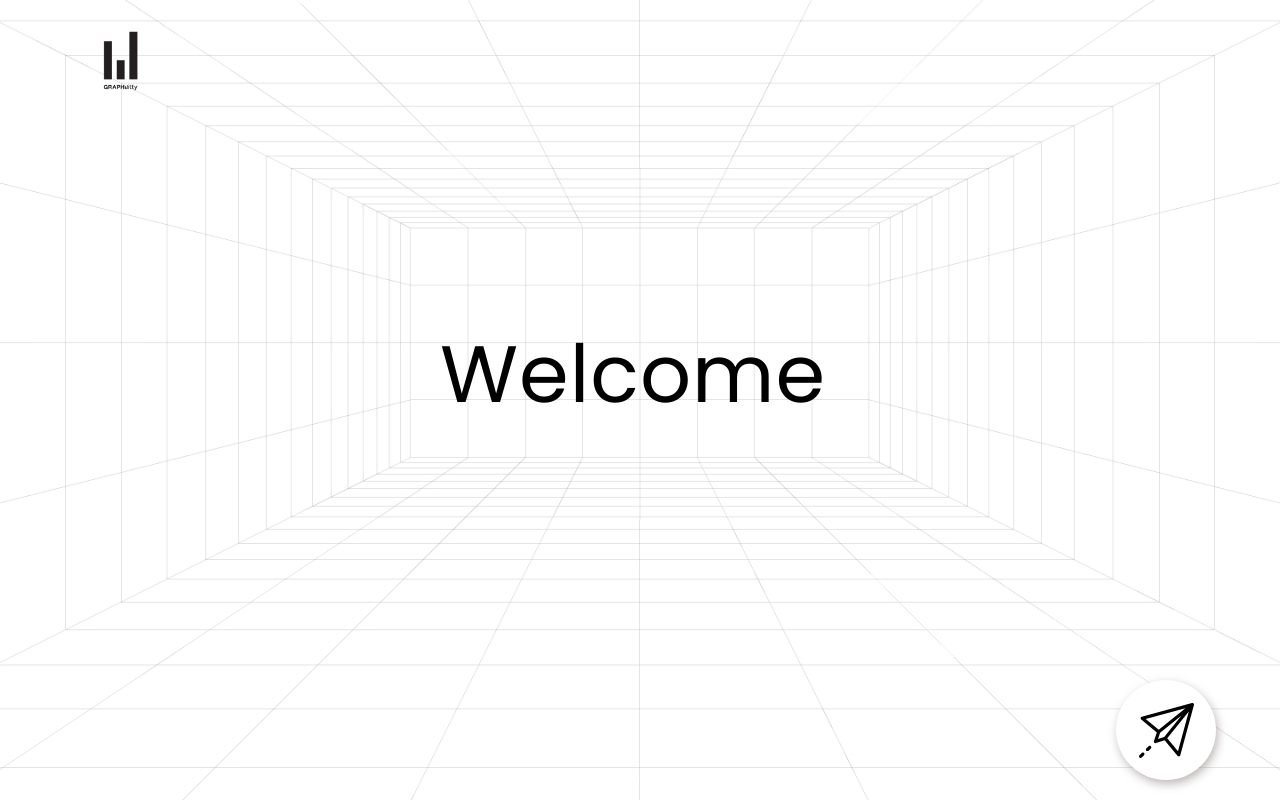
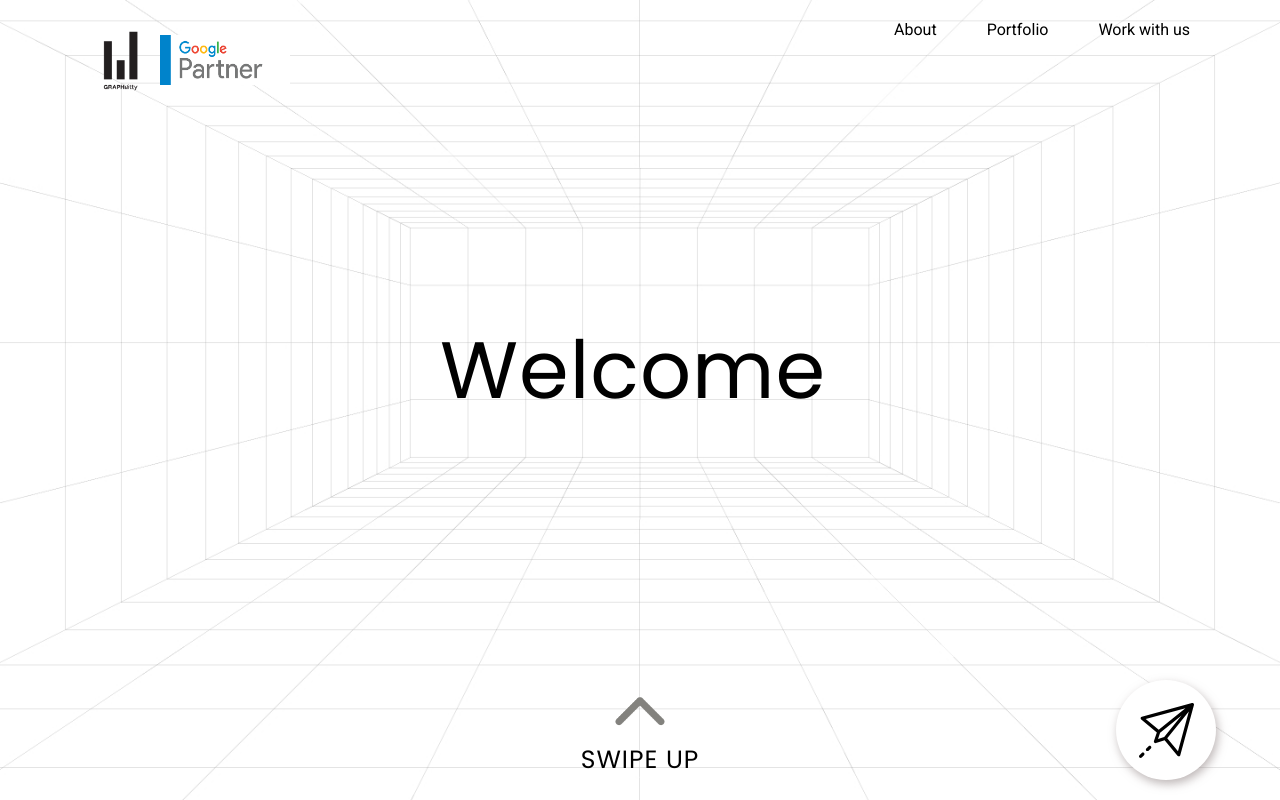
Before and after one commit to Samuel-Shah/graph-witty-react, a React (Create React App) app: page / in a window 1280 px wide. Built offline with nearby package versions, Linux system fonts and the light colour scheme; a web font is replaced by a local one.

Commit message:
latest commit

```diff
--- a/src/components/about-carousel/about-carousel.css
+++ b/src/components/about-carousel/about-carousel.css
@@ -13,11 +13,13 @@
 }
 
 .carousel-prev{
+    display:none!important;
     margin-left:10px;
     margin-right:10px;
 }
 
 .carousel-next{
+    display:none!important;
     margin-left:10px;
     margin-right:10px;
 }
--- a/src/components/about-us-section/about-us-section.js
+++ b/src/components/about-us-section/about-us-section.js
@@ -9,7 +9,7 @@ function AboutUsSection() {
 
     return (
         <>
-            <div className="about-us-section">
+            <div className="about-us-section" id="about-section">
                 <div className="about-heading-container">
                     <span className="about-bg-opaque-heading"><i>About Us</i></span>
                 </div>
@@ -26,12 +26,12 @@ function AboutUsSection() {
                                 <span className="about-card-sub-heading"><b>We're bringing more to you at GraphWitty.</b> </span>
                                 <span className="about-card-content">
                                     The ones who break through the digital noise are those who make the real difference. At GraphWitty, we are the bridge between the brand and the audience.  We're not just doing digital marketing, we're building the digital divide. We are dedicated to our clients and they will always remain at the core of our business.</span>
-                                <div className="more-link-container">
+                                {/* <div className="more-link-container">
                                     <Link to="" className="more-link">More  &nbsp;<svg width="17" height="15" viewBox="0 0 17 15" fill="none" xmlns="http://www.w3.org/2000/svg">
                                         <path d="M9.26161 0.777588L15.8127 7.32861M15.8127 7.32861L9.26161 13.8797M15.8127 7.32861H0.960388" stroke="black" />
                                     </svg>
                                     </Link>
-                                </div>
+                                </div> */}
                             </div>
                         </div>
                     </div>
--- a/src/components/contact-section/contact-section.js
+++ b/src/components/contact-section/contact-section.js
@@ -5,7 +5,7 @@ import './contact-section.css';
 function ContactSection() {
     return (
         <>
-            <div className="contact-section">
+            <div className="contact-section" id="contact-us">
                 <div className="heading-container">
                     <span className="contact-bg-opaque-heading"><i>Contact</i></span>
                 </div>
--- a/src/components/portfolio-section/portfolio-section.js
+++ b/src/components/portfolio-section/portfolio-section.js
@@ -5,7 +5,7 @@ import './portfolio-section.css';
 function PortfolioSection() {
     return (
         <>
-            <div className="landing-portfolio-section" id="portfolio">
+            <div className="landing-portfolio-section" id="landing-portfolio-section">
                 <div className="portfolio-section-heading-container">
                     <span className="portfolio-bg-opaque-heading"><i>Portfolio</i></span>
                 </div>
--- a/src/components/welcome-section/welcome.css
+++ b/src/components/welcome-section/welcome.css
@@ -5,6 +5,7 @@
     background-repeat: no-repeat;
     background-size: 100vw;
     scroll-snap-align: center;
+    position:relative;
 }
 
 .nav-container {
@@ -23,6 +24,38 @@
     width: 80px;
 }
 
+.nav-logo1 {
+    display:flex;
+    width: 130px;
+    height:50px;
+}
+
+.welcome-scroll-text{
+    display:block;
+    text-align: center;
+    font-size:25px;
+    width:100%;
+    font-family: 'Poppins', sans-serif;
+    letter-spacing:1px;
+}
+
+.welcome-scroll-container{
+    display:flex;
+    flex-direction:column;
+    align-items:center;
+    justify-content:center;
+    width:100%;
+    height:10vh;
+    position:absolute;
+    bottom:10vh;
+}
+
+.scroll-down-gif{
+    height:80px;
+    width:80px;
+    transform:rotate(180deg);
+}
+
 .nav-menu-container {
     display: flex;
     flex-direction: row;
@@ -37,6 +70,7 @@
     color: #000;
     font-size: 20px;
     padding-left: 50px;
+    text-decoration:none;
 }
 
 
@@ -51,11 +85,26 @@
         padding-right: 0px;
         justify-content: center;
     }
+
+
+    .logo-container{
+        display:flex;
+        flex-direction:column;
+    }
+
     .nav-logo {
         height: 300px;
         width: 300px;
         transform:translateX(0vw)translateY(25vh);
     }
+
+    .nav-logo1{
+        display:flex;
+        position:absolute;
+        top:5vh;
+        left:2vw;
+    }
+
     .nav-menu-container {
         display: flex;
         flex-direction: row;
@@ -80,19 +129,7 @@
         margin:150px auto 0 auto;
     }
 
-    .welcome-scroll-container{
-        display:flex;
-        align-items:center;
-        justify-content:center;
-        width:100%;
-        height:10vh;
-        margin:-160px auto 0 auto;
-    }
 
-    .scroll-down-gif{
-        height:80px;
-        width:80px;
-    }
     .welcome-section {
         background-image: url('iPhone 12, 12 Pro – e.png');
         background-repeat: no-repeat;
@@ -142,11 +179,25 @@
         padding-right: 0px;
         justify-content: center;
     }
+
+    .logo-container{
+        display:flex;
+        flex-direction:column;
+    }
+
     .nav-logo {
         height: 300px;
         width: 300px;
         transform:translateX(0vw)translateY(30vh);
     }
+
+    .nav-logo1{
+        display:flex;
+        position:absolute;
+        top:5vh;
+        left:2vw;
+    }
+
     .nav-menu-container {
         display: flex;
         flex-direction: row;
@@ -171,19 +222,7 @@
         margin:150px auto 0 auto;
     }
 
-    .welcome-scroll-container{
-        display:flex;
-        align-items:center;
-        justify-content:center;
-        width:100%;
-        height:10vh;
-        margin:-160px auto 0 auto;
-    }
 
-    .scroll-down-gif{
-        height:80px;
-        width:80px;
-    }
     .welcome-section {
         background-image: url('iPhone 12, 12 Pro – e.png');
         background-repeat: no-repeat;
@@ -234,14 +273,28 @@
         padding-right: 0px;
         justify-content: center;
     }
+
+    .logo-container{
+        display:flex;
+        flex-direction:column;
+    }
+
     .nav-logo {
         height: 300px;
         width: 300px;
         transform:translateX(0vw)translateY(35vh);
     }
+
+    .nav-logo1{
+        display:flex;
+        position:absolute;
+        top:5vh;
+        left:2vw;
+    }
+
     .nav-menu-container {
         display: flex;
-        flex-direction: row;
+        flex-direction: column;
         height: 10px;
         width: 60%;
         justify-content: flex-end;
@@ -263,19 +316,7 @@
         margin:-150px auto 0 auto;
     }
 
-    .welcome-scroll-container{
-        display:flex;
-        align-items:center;
-        justify-content:center;
-        width:100%;
-        height:10vh;
-        margin:-160px auto 0 auto;
-    }
 
-    .scroll-down-gif{
-        height:80px;
-        width:80px;
-    }
     .welcome-section {
         background-image: url('iPhone 12, 12 Pro – e.png');
         background-repeat: no-repeat;
@@ -320,25 +361,41 @@
         display: flex!important;
         height: auto!important;
         width: auto!important;
+        box-sizing:border-box;
         padding-top: 20px;
         padding-bottom: 20px;
         padding-left: 40px;
         padding-right: 50px;
         justify-content: space-between!important;
+
     }
     .nav-logo {
         height: 80px;
         width: 80px;
         transform:none!important;
     }
+    .nav-logo1{
+        display:flex;
+        position:relative!important;
+        top:0;
+        left:0;
+    }
+    .logo-container{
+        display:flex;
+        flex-direction:row!important;
+        width:auto;
+        justify-content: center;
+        align-items: center;
+    }
     .nav-menu-container {
-        display: flex;
+        display: flex!important;
         flex-direction: row;
-        height: 10px;
+        height: auto;
         width: 60%;
         justify-content: flex-end;
     }
     .nav-menu-items {
+        display:block!important;
         font-family: "Roboto", sans-serif;
         font-weight: 400;
         color: #000;
@@ -354,9 +411,7 @@
         margin:50px auto 0 auto;
     }
 
-    .welcome-scroll-container{
-        display:none!important;
-    }
+
     .welcome-section {
         background-image: url('section1-bg.jpg');
         width: auto;
@@ -415,7 +470,7 @@
     .nav-menu-container {
         display: flex;
         flex-direction: row;
-        height: 10px;
+        height: auto;
         width: 60%;
         justify-content: flex-end;
     }
@@ -442,6 +497,10 @@
         background-repeat: no-repeat;
         background-size: 100vw;
         scroll-snap-align: center;
+    }
+
+    .welcome-scroll-container{
+        bottom:5vh;
     }
     .static-contact-button-container{
         display:flex;
@@ -493,11 +552,12 @@
     .nav-menu-container {
         display: flex;
         flex-direction: row;
-        height: 10px;
+        height: auto;
         width: 60%;
         justify-content: flex-end;
     }
     .nav-menu-items {
+        display:block;
         font-family: "Roboto", sans-serif;
         font-weight: 400;
         color: #000;
@@ -571,11 +631,12 @@
     .nav-menu-container {
         display: flex;
         flex-direction: row;
-        height: 10px;
+        height: auto;
         width: 40%;
         justify-content: flex-end;
     }
     .nav-menu-items {
+        display:block;
         font-family: "Roboto", sans-serif;
         font-weight: 400;
         color: #000;
--- a/src/components/welcome-section/welcome.js
+++ b/src/components/welcome-section/welcome.js
@@ -7,17 +7,20 @@ function WelcomeSection() {
             <div className="nav-container">
                 <div className="logo-container">
                     <img src="/gw-logo.png" className="nav-logo" alt="GraphWitty Logo"></img>
+                    <img src="/google-partner.png" className="nav-logo1" alt="Google Partner Logo"></img>
                 </div>
                 <div className="nav-menu-container">
-                    <span className="nav-menu-items">About</span>
-                    <span className="nav-menu-items">Portfolio</span>
-                    <span className="nav-menu-items">Work with us</span>
+                    <a href="#about-section" className="nav-menu-items">About</a>
+                    <a href="#landing-portfolio-section" className="nav-menu-items">Portfolio</a>
+                    <a href="#contact-us" className="nav-menu-items">Work with us</a>
                 </div>
             </div>
 
             <span className="welcome-text">Welcome</span>
             <span className="welcome-scroll-container">
+
                 <img src="/arrow-down.gif" className="scroll-down-gif" />
+                <label className="welcome-scroll-text">SWIPE UP</label>
             </span>
             <div className="static-contact-button-container">
                 <a href="/contact" className="static-contact-button-bg">
```
Also changed, not shown: src/pages/portfolio/portfolio.css (+8 -8 lines), src/pages/portfolio/portfolio.js (+0 -36 lines), 1 other file (tests, documents, lock files or other folders).
